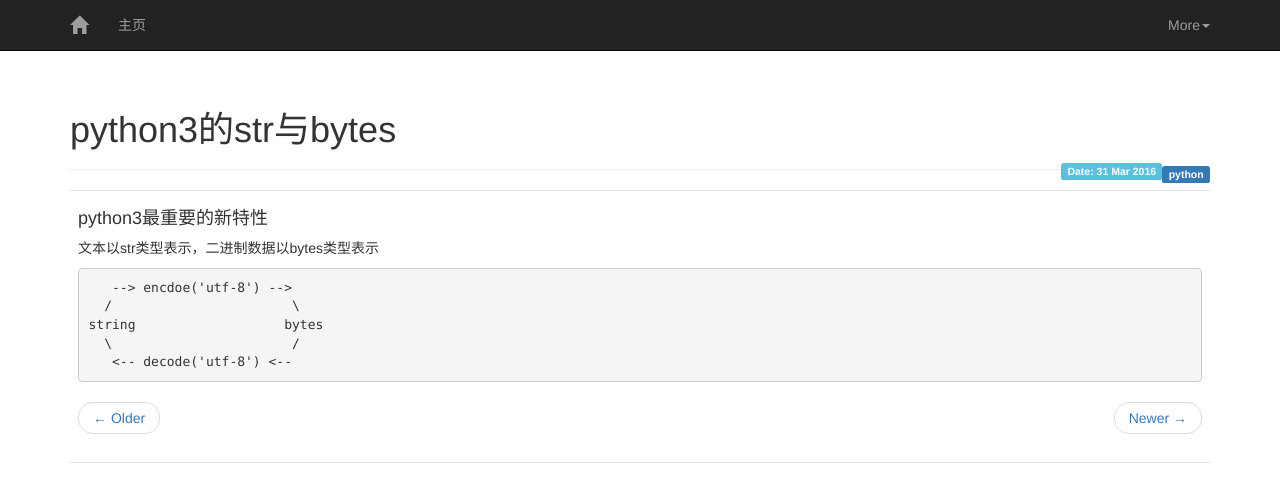
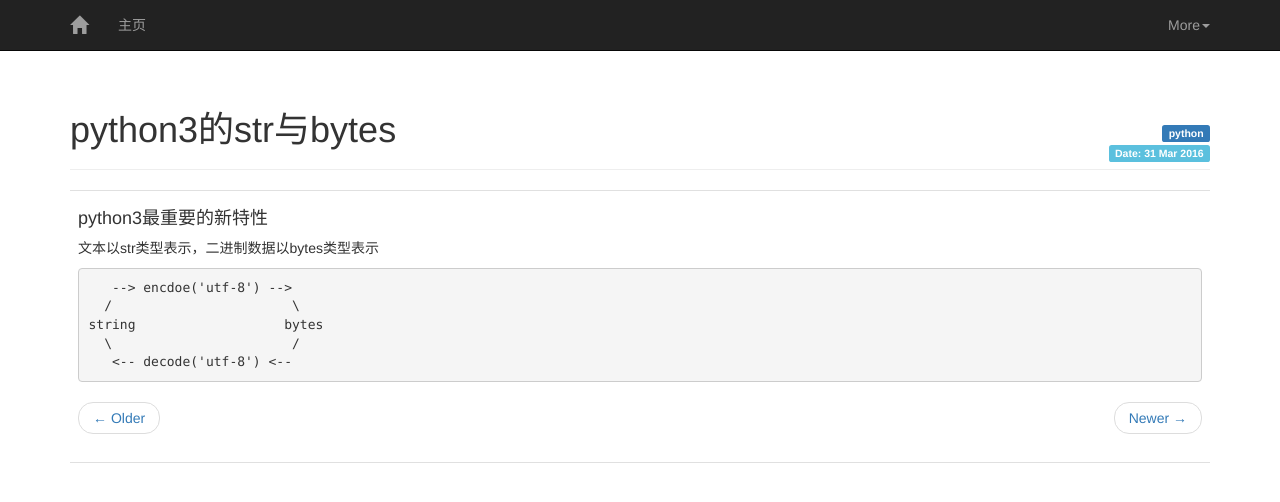
Before and after one commit to mapan1984/mapan1984.github.io, a Jekyll site: the page built from _posts/2016-03-31-python3-str与bytes.md, in a window 1280 px wide. Shown: the top 502 px of the page. Built offline with Jekyll 4.4.1, drawn with Linux system fonts in a browser that asks for light colours.

Commit message:
fix tag and date in post

```diff
--- a/_layouts/post.html
+++ b/_layouts/post.html
@@ -51,7 +51,7 @@
         <div class="post-date">
             <span class="label label-info">Date: {{ page.date | date_to_string }}</span>
         </div>
-    </div>
+    </div><!-- page-header -->
     <div class="post">
         <div class="post-content">
             <div class="post-body">
--- a/stylesheets/post.css
+++ b/stylesheets/post.css
@@ -13,10 +13,10 @@ div.post-content {
 }
 div.post-tags {
     float: right;
-    padding-top: 3px;
+    margin-top: -38px;
     font-weight: bold;
 }
 div.post-date {
-    margin-bottom: 3px;
     float: right;
+    margin-top: -18px;
 }
```
